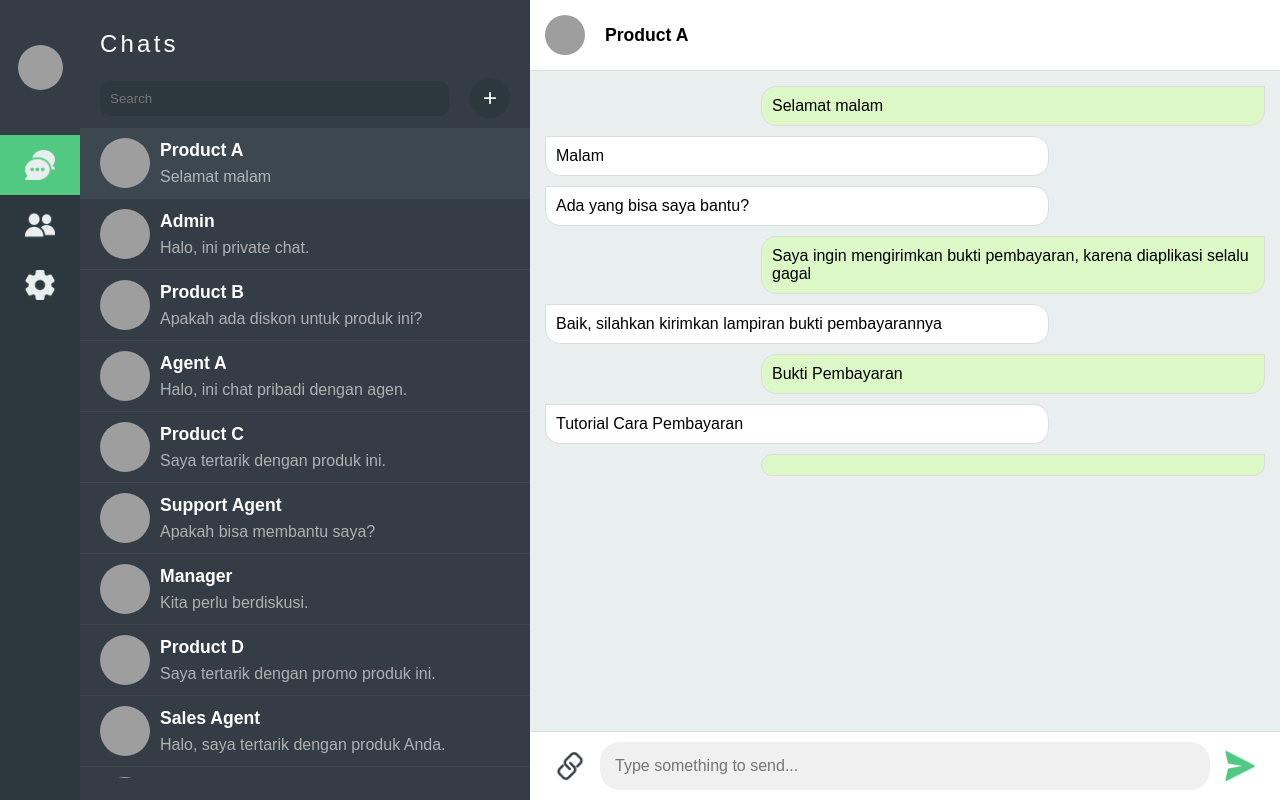
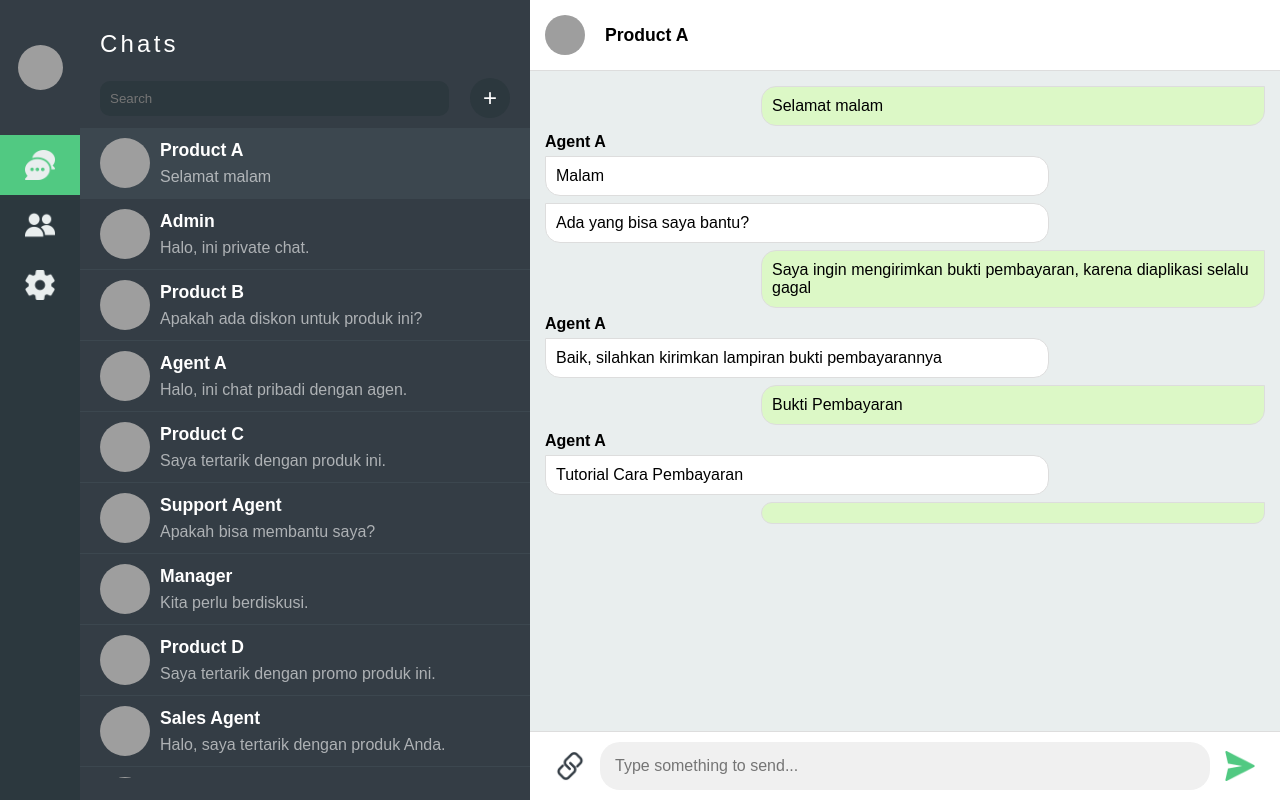
Before and after one commit to althaafka/chat-app, a React (Create React App) app: page / in a window 1280 px wide. Built offline with nearby package versions, Linux system fonts and the light colour scheme; grey boxes are pictures that could not be loaded.

Commit message:
feat: display sender's name in group chat messages

```diff
--- a/src/App.css
+++ b/src/App.css
@@ -179,7 +179,7 @@ body, html {
 }
 
 .chat-message {
-  margin-bottom: 10px;
+  margin-bottom: 7px;
   padding: 10px;
   max-width: 70%;
   word-wrap: break-word;
@@ -196,6 +196,12 @@ body, html {
   background-color: var(--text-color);
   border: 1px solid #ddd;
   border-radius: 0 15px 15px 15px;
+}
+
+.message-sender {
+  font-weight: 600;
+  font-size: 1rem;
+  margin-bottom: 5px;
 }
 
 .chat-input {
--- a/src/App.js
+++ b/src/App.js
@@ -26,6 +26,10 @@ function App() {
 
   const handleRoomClick = (room) => {
     setActiveRoom(room);
+  };
+
+  const getParticipant = (senderId) => {
+    return activeRoom.room.participant.find((participant) => participant.id === senderId);
   };
 
   return (
@@ -64,11 +68,20 @@ function App() {
           </div>
         </div>
         <div className="chat-messages">
-          {activeRoom.comments.map((comment) => (
-            <div key={comment.id} className={`chat-message ${comment.sender === user.id ? 'sent' : 'received'}`}>
-              <p>{comment.message}</p>
-            </div>
-          ))}
+          {activeRoom.comments.map((comment, index) => {
+            const participant = getParticipant(comment.sender);
+            const previousComment = index > 0 ? activeRoom.comments[index - 1] : null;
+            return (
+              <div key={comment.id}>
+                {activeRoom.room.type === "multiple" && comment.sender !== user.id && (!previousComment || previousComment.sender !== comment.sender) && (
+                  <div className="message-sender">{participant?.name}</div>
+                )}
+                <div className={`chat-message ${comment.sender === user.id ? 'sent' : 'received'}`}>
+                  <p>{comment.message}</p>
+                </div>
+              </div>
+            );
+          })}
         </div>
         <div className="chat-input">
           <button className="attachment-button">
```
